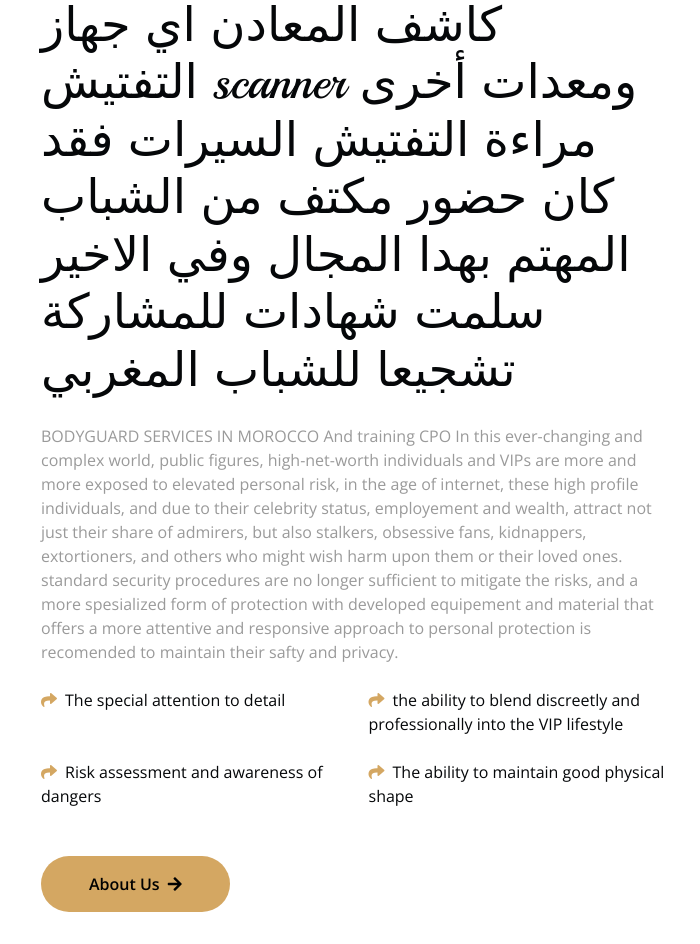
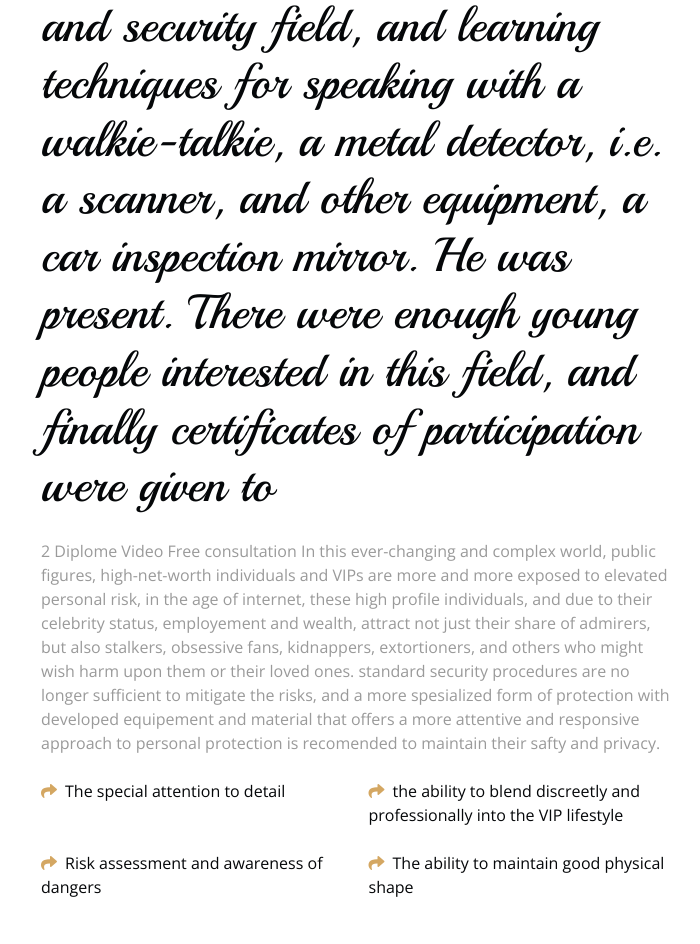
Before and after one commit to Services-pro/bodyguard.ma, a plain HTML site: page formation.html in a window 1280 px wide. Shown: the part 2000-2944 px from the top of the page, without its empty margins (526-1226 px from the left). Drawn offline with nearby package versions, Linux system fonts and the light colour scheme.

Commit message:
Update formation.html

```diff
--- a/formation.html
+++ b/formation.html
@@ -109,9 +109,18 @@
                 </div>
                 <div class="col-lg-7 wow bounceInUp" data-wow-delay="0.3s">
                     <small class="d-inline-block fw-bold text-dark text-uppercase bg-light border border-primary rounded-pill px-4 py-1 mb-3">About Us</small>
-                    <h1 class="display-5 mb-4">نظمت الجمعية الوطنية للحماية الخاصة بالسفر التاريخ 03 يونيو 2023دورة تكوينية في مجال الأمن الخاص حول تعريف مهام رجل الأمن الخاص وكدلك من الناحية القانونية تكلم عن قانون 27.06 المنضم للقطاع
-                        يعلق بأعمال الحراسة ونقل الأموال وكن جهة أخرى شرح مجموعة من التقنيات وكيف العمل مع الشركات والمؤسسات المستضيفة ومشاركة الخبرات والتجارب من خبراء ومتقاعدين في المجال العسكري والامني وتعلم تقنيات تكلم بجهاز الاسلكي talkie walkie وجهاز كاشف المعادن اي جهاز التفتيش scanner ومعدات أخرى مراءة التفتيش السيرات فقد كان حضور مكتف من الشباب المهتم بهدا المجال وفي الاخير سلمت شهادات للمشاركة تشجيعا للشباب المغربي</h1>
-                    <p class="mb-4">BODYGUARD SERVICES IN MOROCCO And training CPO
+                    <h1 class="display-5 mb-4">
+
+                        On June 3, 2023, the National Association ANPS for Travel Protection organized a training course in the field of private security on defining the duties of the private security man, as well as from a legal standpoint. He talked about Law 27.06 relating to the sector.
+ He is attached to the work of guarding and transferring money, and being another party, explaining a group of techniques and how to work with host companies and institutions, sharing expertise and experiences from experts and retirees in the military and security field, and learning techniques for speaking with a walkie-talkie, a metal detector, i.e. a scanner, and other equipment, a car inspection mirror. He was present.  There were enough young people interested in this field, and finally certificates of participation were given to
+                    </h1>
+
+
+
+
+                        <p class="mb-4">2 Diplome
+Video
+Free consultation
                         In this ever-changing and complex world, public figures, high-net-worth individuals and VIPs are more and more exposed to elevated personal risk, in the age of internet, these high profile individuals, and due to their celebrity status, employement and wealth, attract not just their share of admirers, but also stalkers, obsessive fans, kidnappers, extortioners, and others who might wish harm upon them or their loved ones.
 
 standard security procedures are no longer sufficient to mitigate the risks, and a more spesialized form of protection with developed equipement and material that offers a more attentive and responsive approach to personal protection is recomended to maintain their safty and privacy.</p>
```
